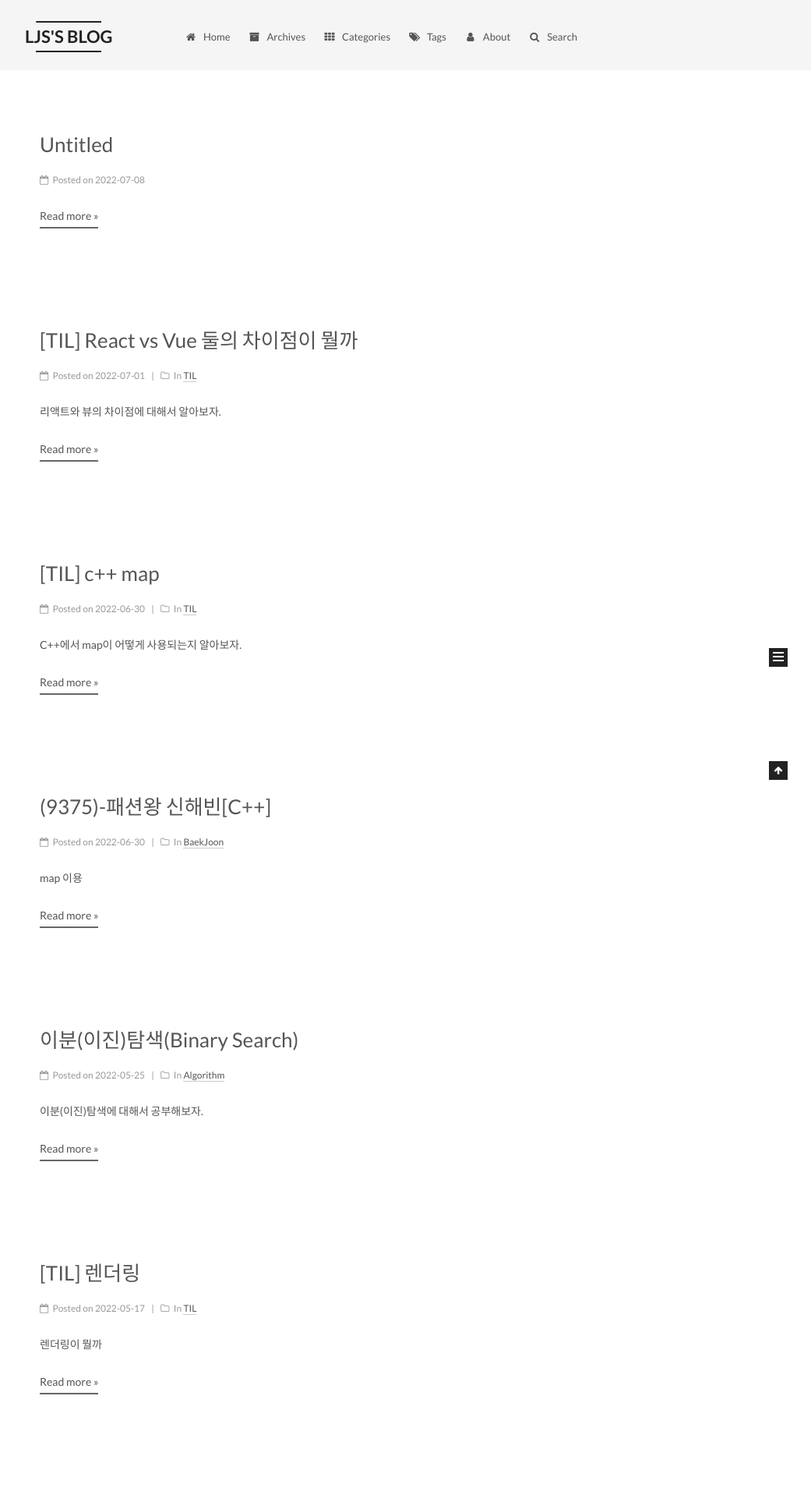
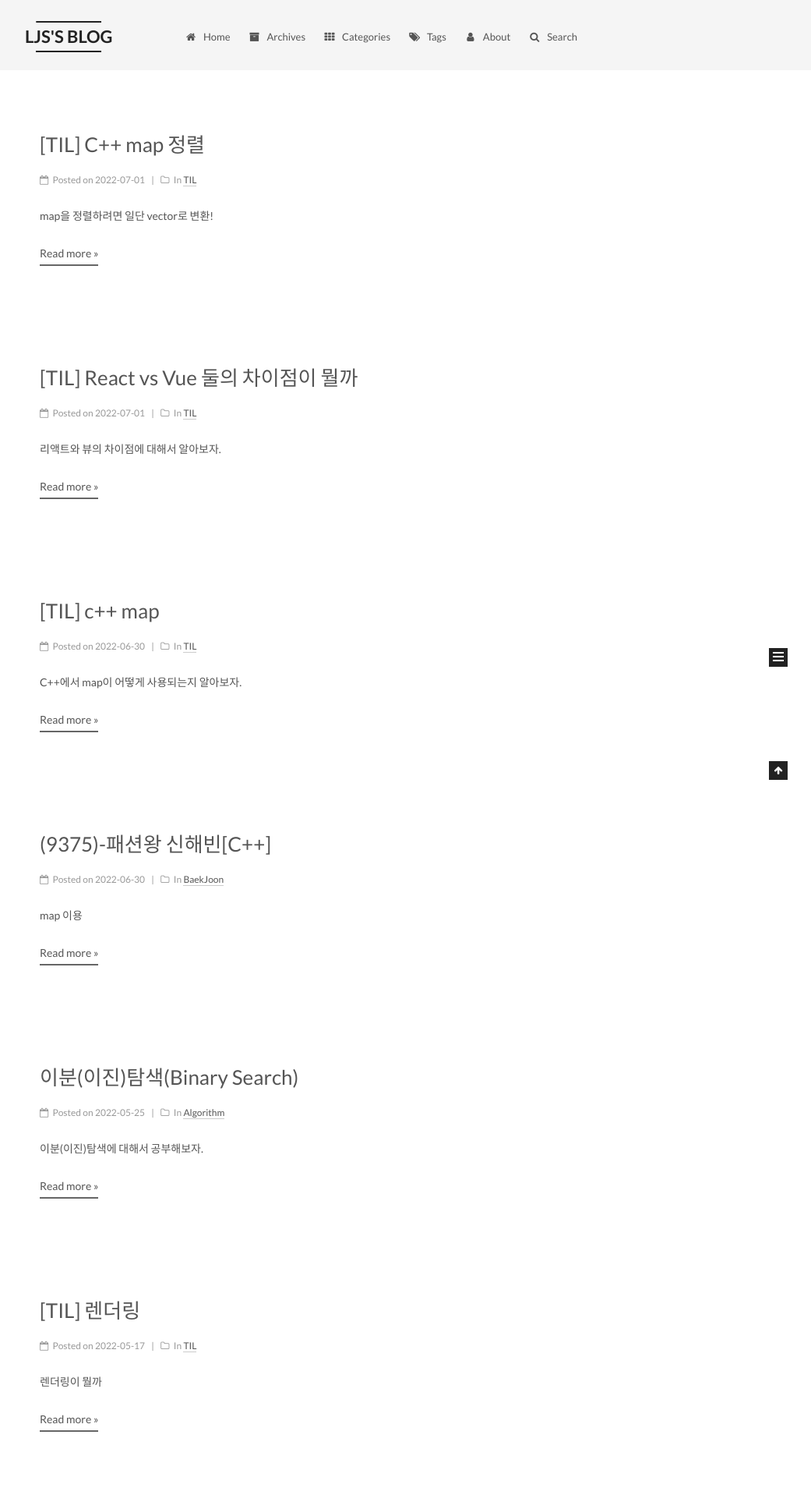
Before and after one commit to Lee-jisang/Lee-jisang.github.io, a Jekyll site: the page built from index.html, in a window 1280 px wide. Shown: the top 1917 px of the page at 78% size, without its empty margins (239-1280 px from the left). Built offline with Jekyll 4.4.1, drawn with Linux system fonts in a browser that asks for light colours; the list of posts is cut into pages by our own code.

Commit message:
Update 2022-07-06-Cpp-map-sort.md

```diff
--- a/_posts/TIL/2022-07-06-Cpp-map-sort.md
+++ b/_posts/TIL/2022-07-06-Cpp-map-sort.md
@@ -1,11 +1,12 @@
 ---
-title: [TIL]C++ Map을 value 기준으로 정렬하기
-date: 2022-07-06
+title: "[TIL] C++ map 정렬"
 categories:
-- TIL
-
+  - TIL
+excerpt: map을 정렬하려면 일단 vector로 변환!
+date: 2022-07-01
 tags:
 - map
+- c++
 - sort
 ---
 
```
